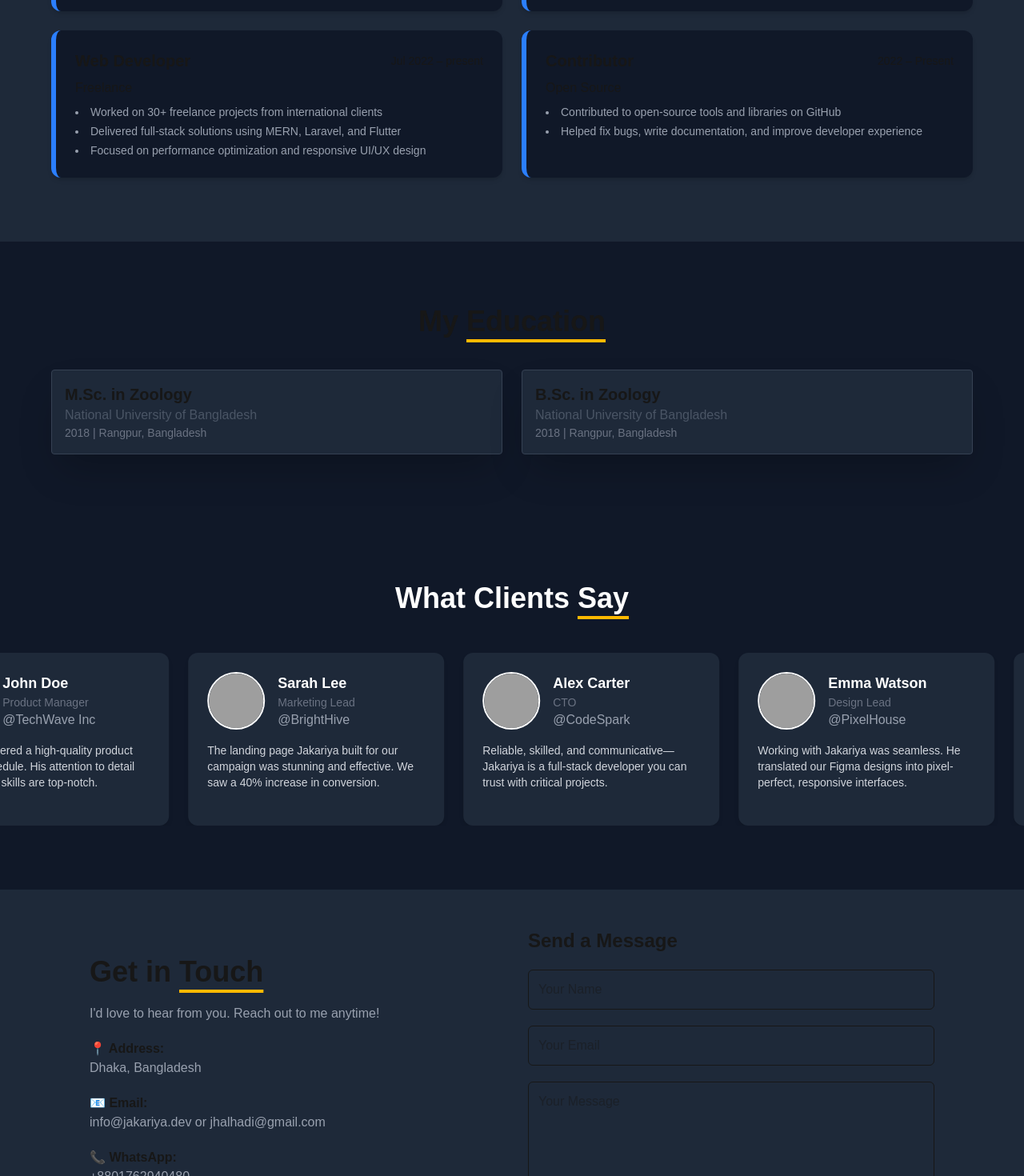
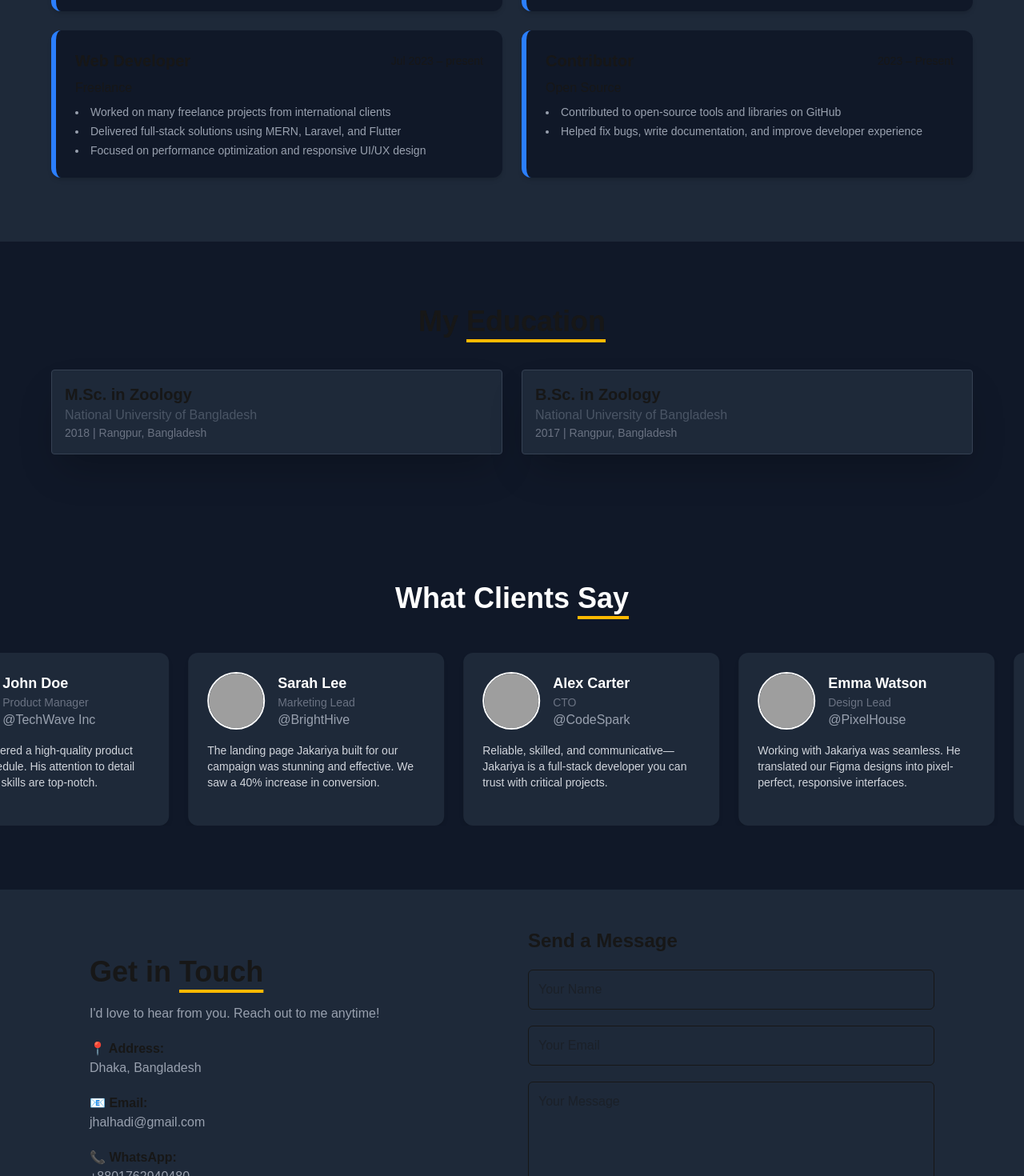
Before and after one commit to jakariya0dev/next-folio, a Next.js app: page / in a window 1280 px wide. Shown: the part 4119-5589 px from the top of the page at 80% size. Built offline with nearby package versions, Linux system fonts and the light colour scheme; grey boxes are pictures that could not be loaded.

Commit message:
experience updated

```diff
--- a/app/sections/Contact.jsx
+++ b/app/sections/Contact.jsx
@@ -83,7 +83,7 @@ export default function Contact() {
           </div>
           <div>
             <p className="font-semibold">📧 Email:</p>
-            <p className="text-gray-400">{info.email} or jhalhadi@gmail.com</p>
+            <p className="text-gray-400">{info.email}</p>
           </div>
           <div>
             <p className="font-semibold">📞 WhatsApp:</p>
--- a/data/education.json
+++ b/data/education.json
@@ -8,7 +8,7 @@
   {
     "degree": "B.Sc. in Zoology",
     "institution": "National University of Bangladesh",
-    "year": "2018",
+    "year": "2017",
     "location": "Rangpur, Bangladesh"
   }
 ]
--- a/data/experience.json
+++ b/data/experience.json
@@ -22,9 +22,9 @@
   {
     "company": "Freelance",
     "role": "Web Developer",
-    "duration": "Jul 2022 – present",
+    "duration": "Jul 2023 – present",
     "responsibilities": [
-      "Worked on 30+ freelance projects from international clients",
+      "Worked on many freelance projects from international clients",
       "Delivered full-stack solutions using MERN, Laravel, and Flutter",
       "Focused on performance optimization and responsive UI/UX design"
     ]
@@ -32,7 +32,7 @@
   {
     "company": "Open Source",
     "role": "Contributor",
-    "duration": "2022 – Present",
+    "duration": "2023 – Present",
     "responsibilities": [
       "Contributed to open-source tools and libraries on GitHub",
       "Helped fix bugs, write documentation, and improve developer experience"
--- a/data/info.json
+++ b/data/info.json
@@ -6,7 +6,7 @@
   "tech": ["React", "Node.js", "MongoDB"],
   "address": "Dhaka, Bangladesh",
   "whatsapp": "+8801762940480",
-  "email": "info@jakariya.dev",
+  "email": "jhalhadi@gmail.com",
   "links": {
     "resume": "https://drive.google.com/file/d/124wv42-BounlOLvCSzpl_6Xyyes1cH9H/view?usp=sharing",
     "telegram": "https://t.me/jakariya0dev",
```
